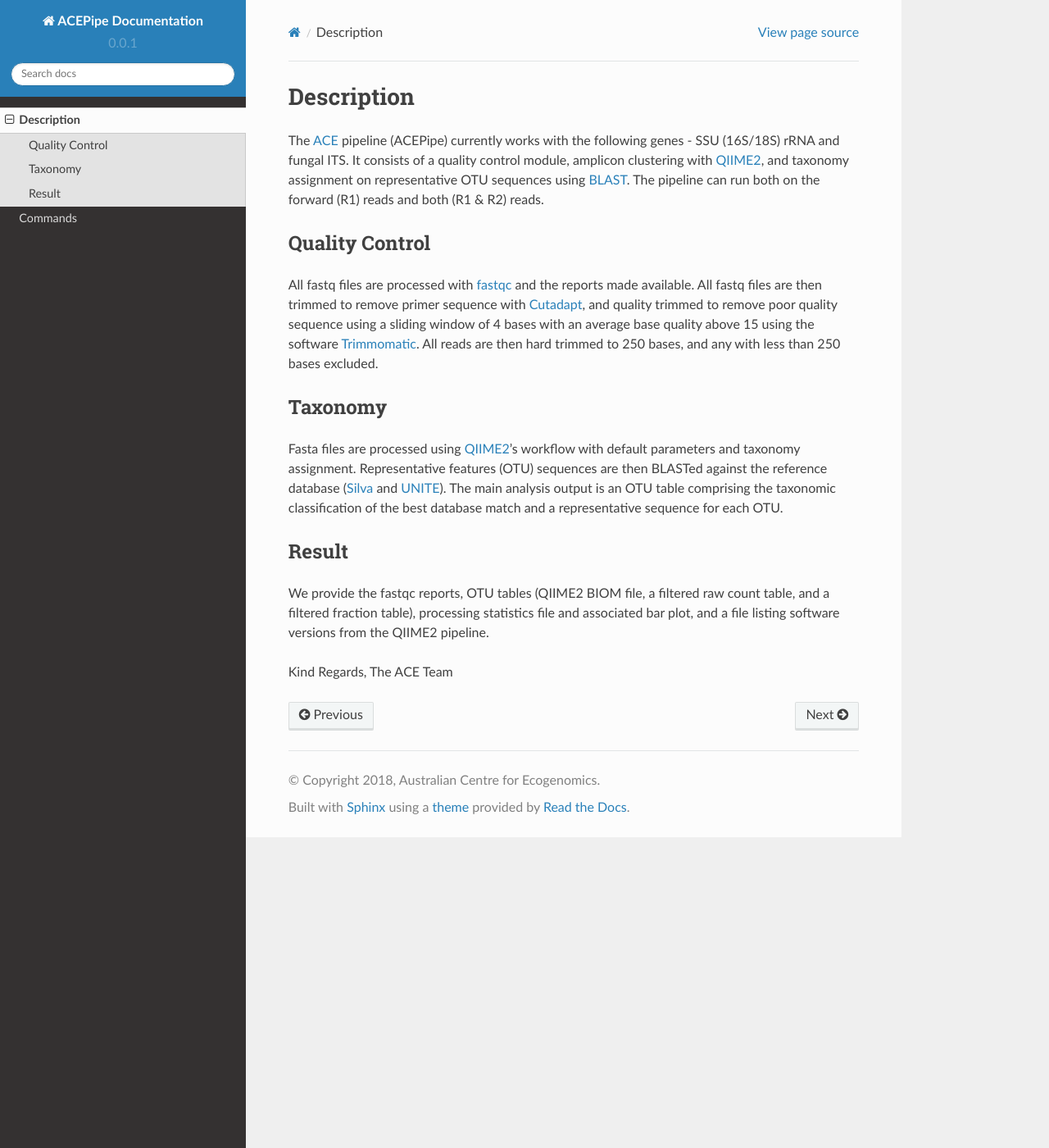
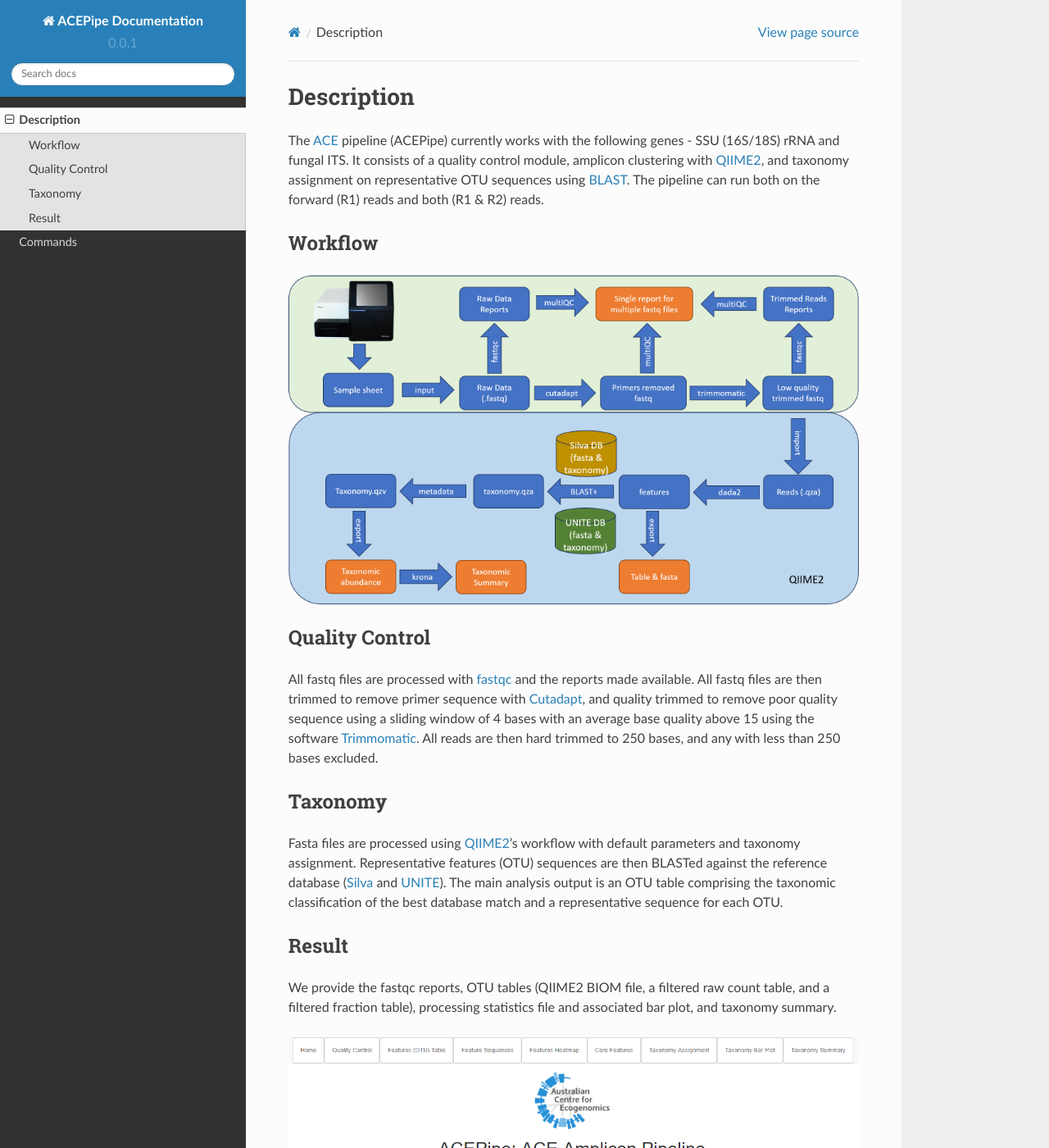
Before and after one commit to shihabhasan/acepipe-docs, a Sphinx documentation site: the page built from source/description.rst, in a window 1280 px wide and 1400 px high. Shown: the whole window at 82% size. Built offline with Sphinx 7.4.7 and the Read the Docs theme 2.0.0, drawn with Linux system fonts in a browser that asks for light colours.

Commit message:
ACEPipe Documentation

```diff
--- a/source/description.rst
+++ b/source/description.rst
@@ -9,6 +9,12 @@ OTU sequences using `BLAST`_. The pipeline can run both on the forward (R1) read
 .. _ACE: http://ecogenomic.org
 .. _QIIME2: http://qiime2.org
 .. _BLAST: http://blast.ncbi.nlm.nih.gov/Blast.cgi
+
+
+Workflow
+^^^^^^^^
+
+.. image:: workflow.png
 
 
 
@@ -46,6 +52,6 @@ Result
 
 We provide the fastqc reports, OTU tables (QIIME2 BIOM file, a filtered raw count table,
 and a filtered fraction table), processing statistics file and associated bar plot, and
-a file listing software versions from the QIIME2 pipeline.
+taxonomy summary.
 
-Kind Regards, The ACE Team
+.. image:: output.png
```
Also changed, not shown: source/output.png (added), source/workflow.png (added), 8 other files.
